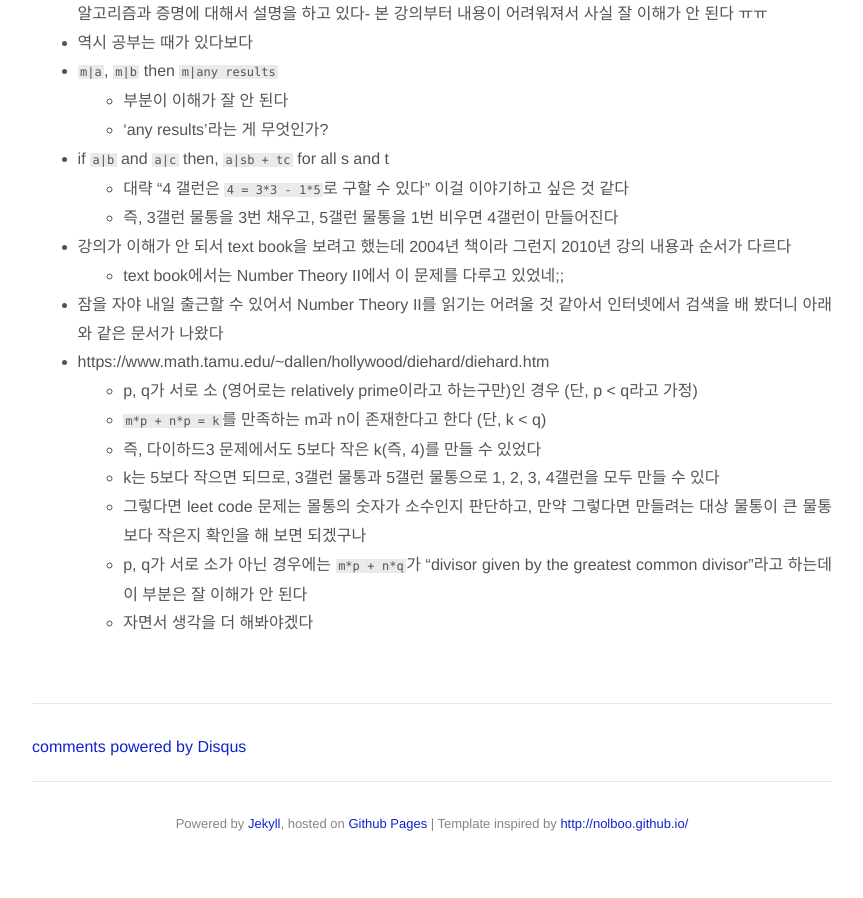
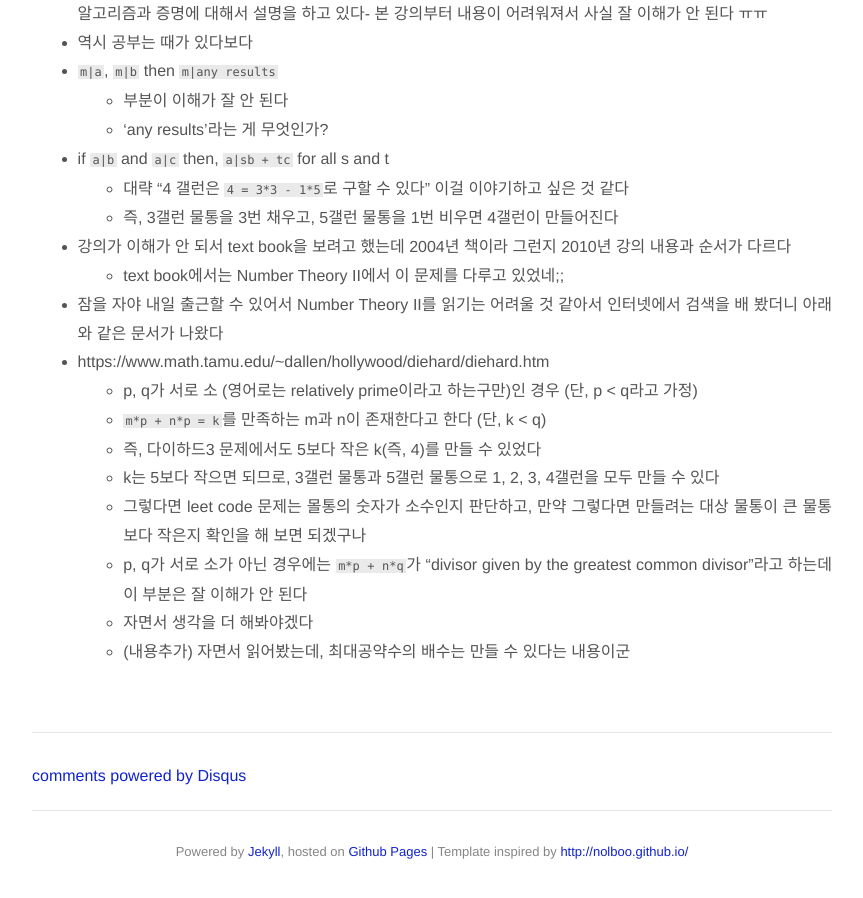
Before and after one commit to jason-heo/jason-heo.github.io, a Jekyll site: the page built from _posts/2020-07-28-math-for-cs.md, in a window 1280 px wide and 900 px high, scrolled down 1987 px. Shown: the whole window, without its empty margins (208-1071 px from the left). Built offline with Jekyll 4.4.1, drawn with Linux system fonts in a browser that asks for light colours; comment, search, counter and statistics services are not loaded; before the commit the page ends 2858 px from its top, so only the background shows below that.

Commit message:
Number Theory I 내용 보강

```diff
--- a/_posts/2020-07-28-math-for-cs.md
+++ b/_posts/2020-07-28-math-for-cs.md
@@ -83,3 +83,4 @@ Text book: https://cs121.boazbarak.org/LehmanLeighton.pdf
     - 그렇다면 leet code 문제는 몰통의 숫자가 소수인지 판단하고, 만약 그렇다면 만들려는 대상 물통이 큰 물통보다 작은지 확인을 해 보면 되겠구나
     - p, q가 서로 소가 아닌 경우에는 `m*p + n*q`가 "divisor given by the greatest common divisor"라고 하는데 이 부분은 잘 이해가 안 된다
     - 자면서 생각을 더 해봐야겠다
+    - (내용추가) 자면서 읽어봤는데, 최대공약수의 배수는 만들 수 있다는 내용이군
```
